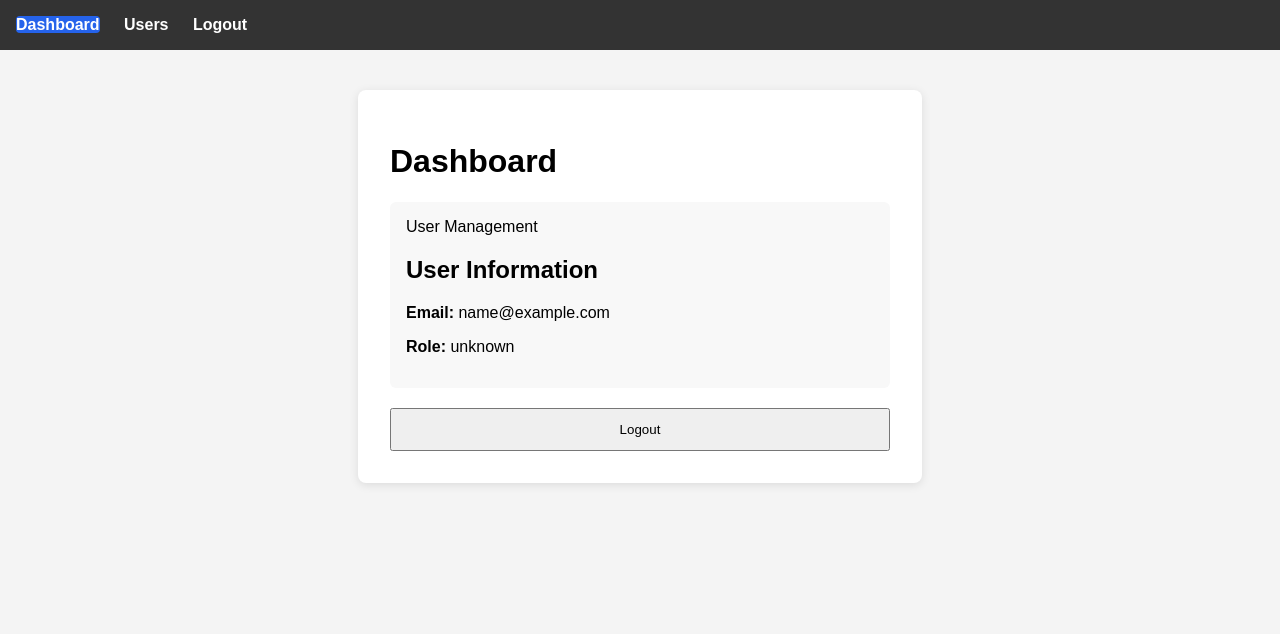
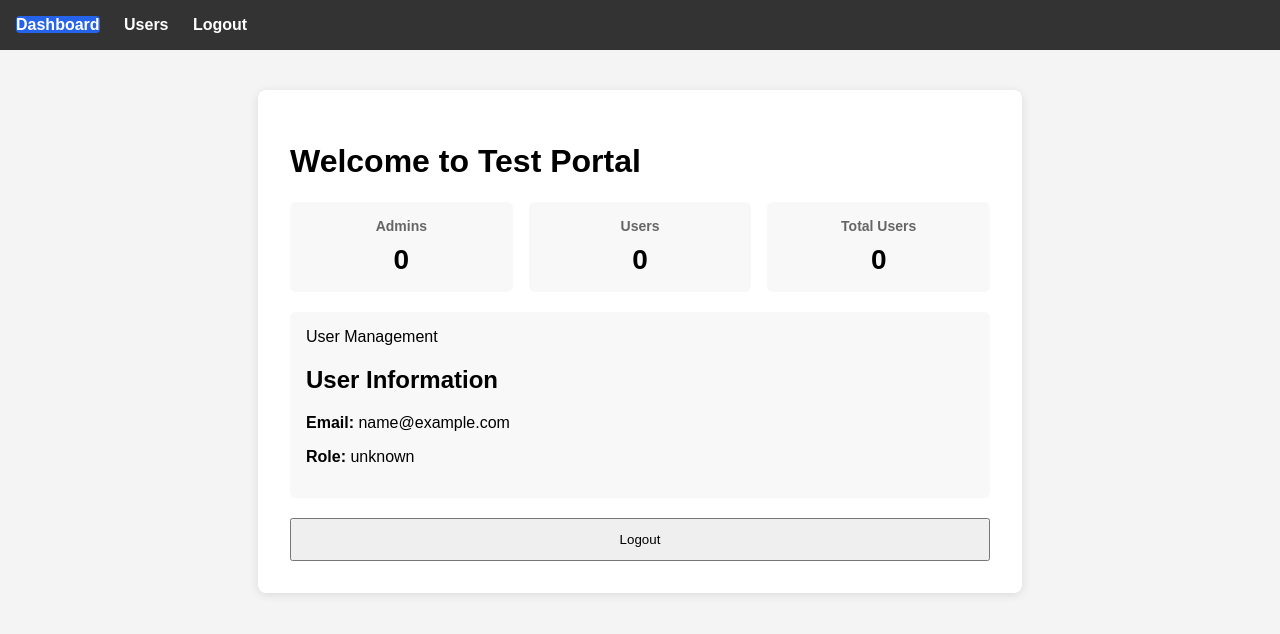
Before and after one commit to joselitan/test-portal, a website: page frontend/pages/dashboard.html in a window 1280 px wide. Drawn offline with Linux system fonts and the light colour scheme; no server answers; sample sign-in values are in the browser's storage.

Commit message:
feat: add dashboard statistics

```diff
--- a/backend/src/routes/users.routes.js
+++ b/backend/src/routes/users.routes.js
@@ -9,10 +9,12 @@ const {
   getUser,
   createUser,
   updateUser,
-  deleteUser
+  deleteUser,
+  getUserStats
 } = require('../controllers/users.controller');
 
 router.get('/', getUsers);
+router.get('/stats', getUserStats)
 router.get('/:id', getUser);
 
 router.post(
--- a/frontend/css/dashboard.css
+++ b/frontend/css/dashboard.css
@@ -1,39 +1,53 @@
 body {
     font-family: Arial, sans-serif;
-
     background-color: #f4f4f4;
-
     margin: 0;
 }
 
 .dashboard-container {
     background: white;
-
-    width: 500px;
-
+    width: 700px;
     margin: 40px auto;
-
     padding: 2rem;
-
     border-radius: 8px;
-
     box-shadow: 0 2px 10px rgba(0, 0, 0, 0.1);
 }
 
 .user-card {
     margin: 20px 0;
-
     padding: 1rem;
-
     background-color: #f8f8f8;
-
     border-radius: 6px;
 }
 
 button {
     width: 100%;
-
     padding: 0.75rem;
-
     cursor: pointer;
 }
+
+.stats-grid {
+    display: flex;
+    gap: 1rem;
+    margin: 20px 0;
+}
+
+.stat-card {
+    flex: 1;
+    background: #f8f8f8;
+    border-radius: 6px;
+    padding: 1rem;
+    text-align: center;
+}
+
+.stat-card h3 {
+    margin: 0;
+    font-size: 14px;
+    color: #666;
+}
+
+.stat-card p {
+    margin: 10px 0 0 0;
+    font-size: 28px;
+    font-weight: bold;
+}
--- a/frontend/js/dashboard.js
+++ b/frontend/js/dashboard.js
@@ -48,3 +48,23 @@ document
         window.location.href =
             'login.html';
     });
+
+async function loadStatistics() {
+
+    const response = await fetch (
+        'http://localhost:3000/api/users/stats'
+    )
+
+    const stats = await response.json();
+
+    document.getElementById('totalUsers')
+        .textContent = stats.totalUsers;
+
+    document.getElementById('adminUsers')
+        .textContent = stats.admins;
+
+    document.getElementById('normalUsers')
+        .textContent = stats.normalUsers;
+}
+
+loadStatistics();
--- a/frontend/pages/dashboard.html
+++ b/frontend/pages/dashboard.html
@@ -18,7 +18,23 @@
 
     <div class="dashboard-container">
 
-        <h1>Dashboard</h1>
+        <h1>Welcome to Test Portal</h1>
+
+        <div class="stats-grid">
+            <div class="stat-card">
+                <h3>Admins</h3>
+                <p id="adminUsers">0</p>
+            </div>
+            <div class="stat-card">
+                <h3>Users</h3>
+                <p id="normalUsers">0</p>
+            </div>
+            <div class="stat-card">
+                <h3>Total Users</h3>
+                <p id="totalUsers">0</p>
+            </div>
+        </div>
+
 
         <div class="user-card">
                 User Management
```
Also changed, not shown: backend/src/controllers/users.controller.js (+31 -1 lines).
